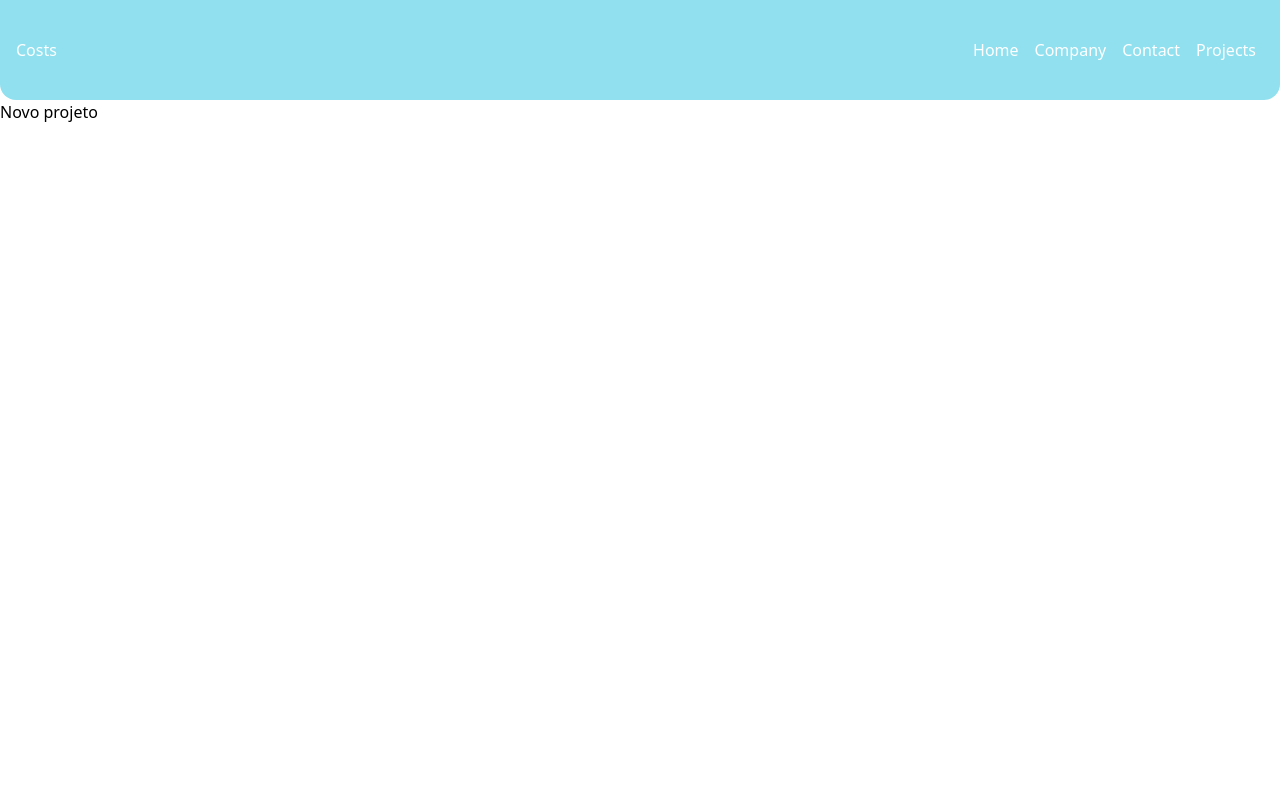
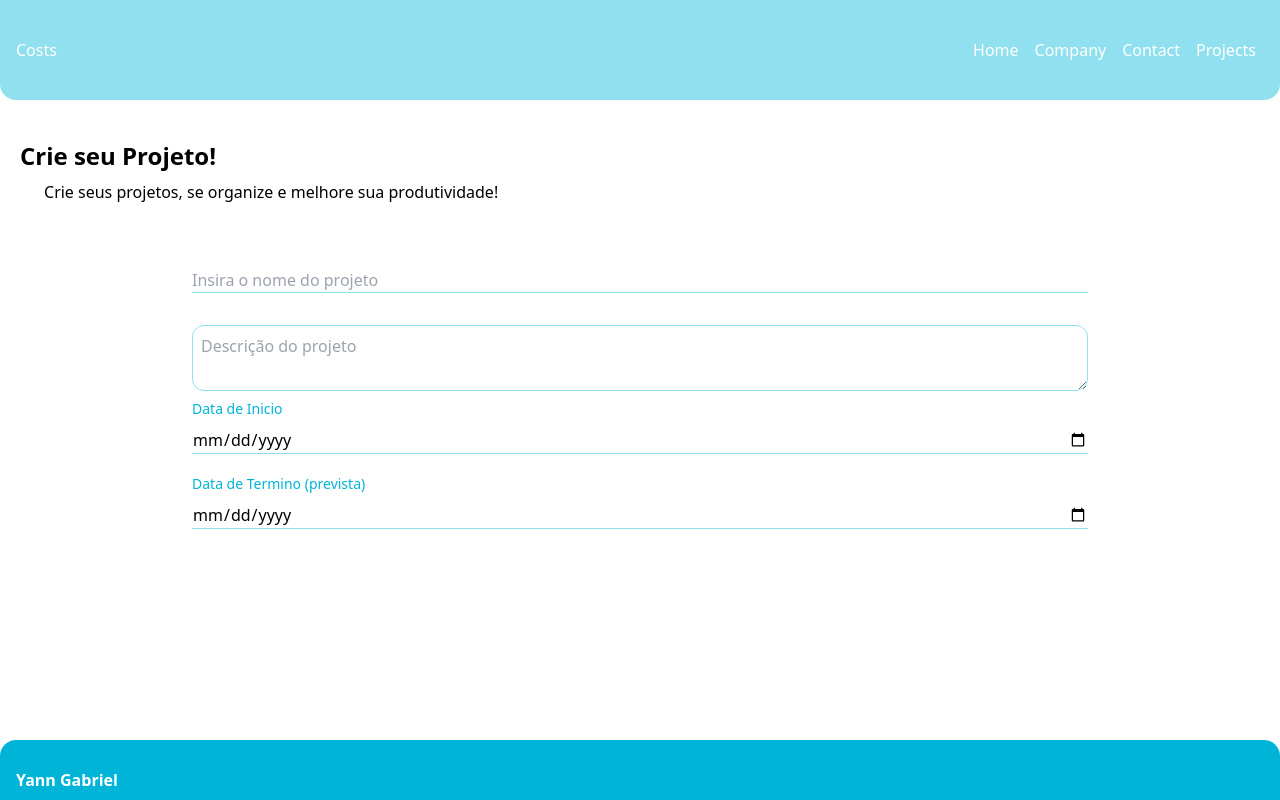
Before and after one commit to YannGabriel/TeskiFy, a React (Create React App) app: page /newproject in a window 1280 px wide. Shown: the top 800 px of the page. Built offline with nearby package versions, Linux system fonts and the light colour scheme.

Commit message:
create form from projects (50%)

```diff
--- /dev/null
+++ b/src/Form/form.tsx
@@ -0,0 +1,51 @@
+
+//Input configs
+interface inputProps{
+  type: string;
+  placeholder: string
+}
+
+
+//Input JSX
+export const Input = ({type, placeholder}:inputProps) =>{
+  return(
+    <input type={type} placeholder={placeholder}
+    className="border-0 border-b-[1px] border-lightBlue outline-none focus:border-darkBlue :border-b-[2px] block m-auto w-[70%] mt-2" />
+  )
+}
+
+
+//All forms
+export const ProjectForm = () =>{
+  return(
+    <form
+    className="mt-[5%]">
+      <Input
+      type="text"
+      placeholder="Insira o nome do projeto"
+      />
+      <textarea name="ProjectInfos" id="ProjectInfos" placeholder="Descrição do projeto"
+      className="w-[70%] border-[1px] border-lightBlue rounded-xl m-auto block p-2 mt-[2.5%] outline-none
+       focus:border-darkBlue">
+      </textarea>
+
+      <span className="InputDetail w-[70%] block m-auto pt-2 text-sm text-darkBlue">
+        Data de Inicio
+      </span>
+      <Input
+      type="date"
+      placeholder="Data de Inicio"
+      />
+
+      <span className="InputDetail w-[70%] block m-auto pt-5 text-sm text-darkBlue">
+        Data de Termino (prevista)
+      </span>
+
+      <Input
+            type="date"
+            placeholder="Data de Término (prevista)"
+            />
+
+    </form>
+  )
+}
--- a/src/pages/newproject.tsx
+++ b/src/pages/newproject.tsx
@@ -1,7 +1,19 @@
+
+import { ProjectForm } from "../Form/form"
 
 
 export const NewProject = () =>{
   return(
-    <p className="h-[98vh]">Novo projeto</p>
+    <div className="NewProjectPage min-h-[80vh]">
+        <h1 id="pageCalledTittle" className="text-2xl font-bold pt-10 pl-5">
+          Crie seu Projeto!
+        </h1>
+
+        <p id="aboutTittle" className="pt-2 pl-5 first-letter:pl-6">
+          Crie seus projetos, se organize e melhore sua produtividade!
+        </p>
+
+        <ProjectForm/>
+    </div>
   )
 }
```
